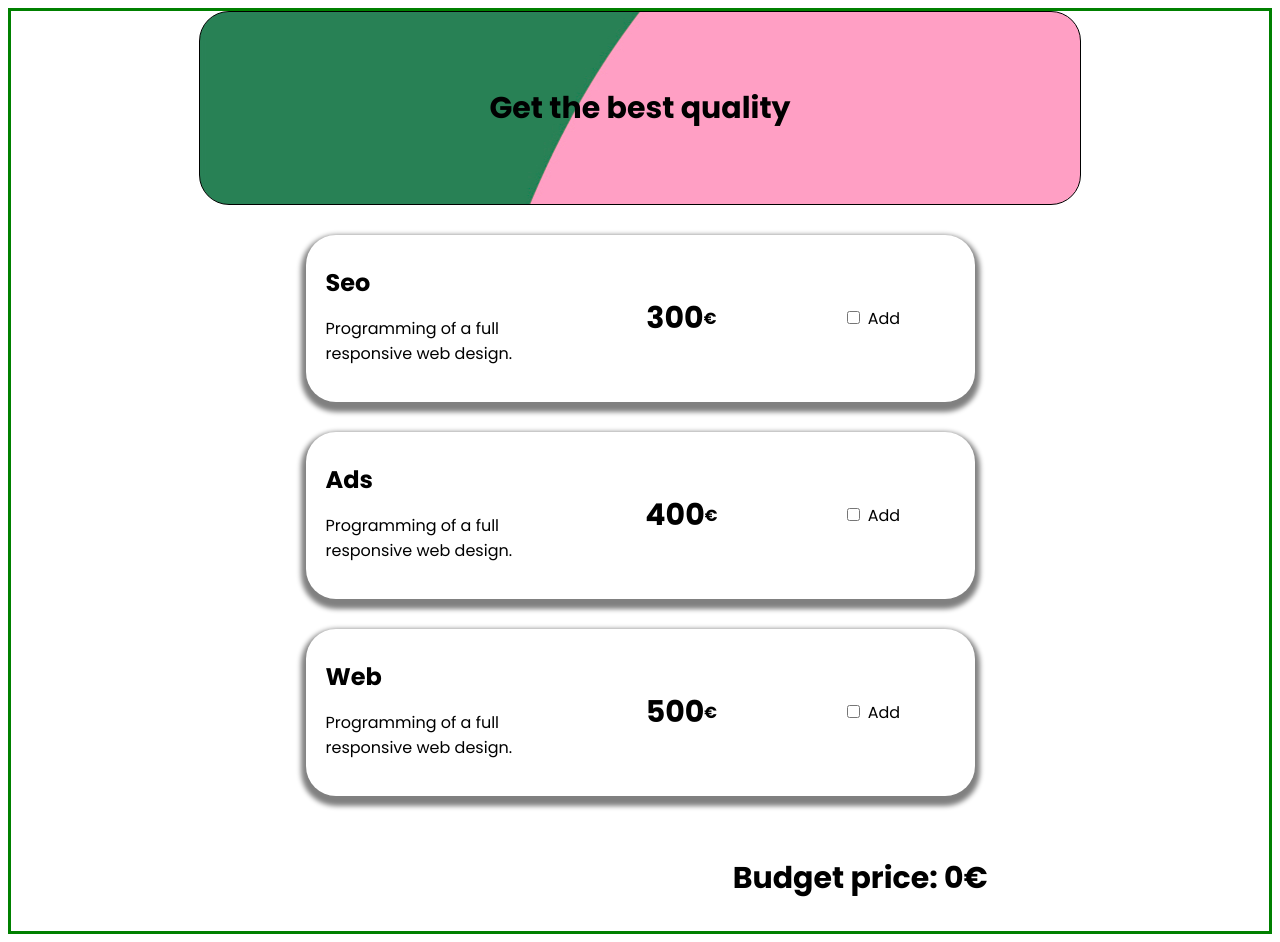
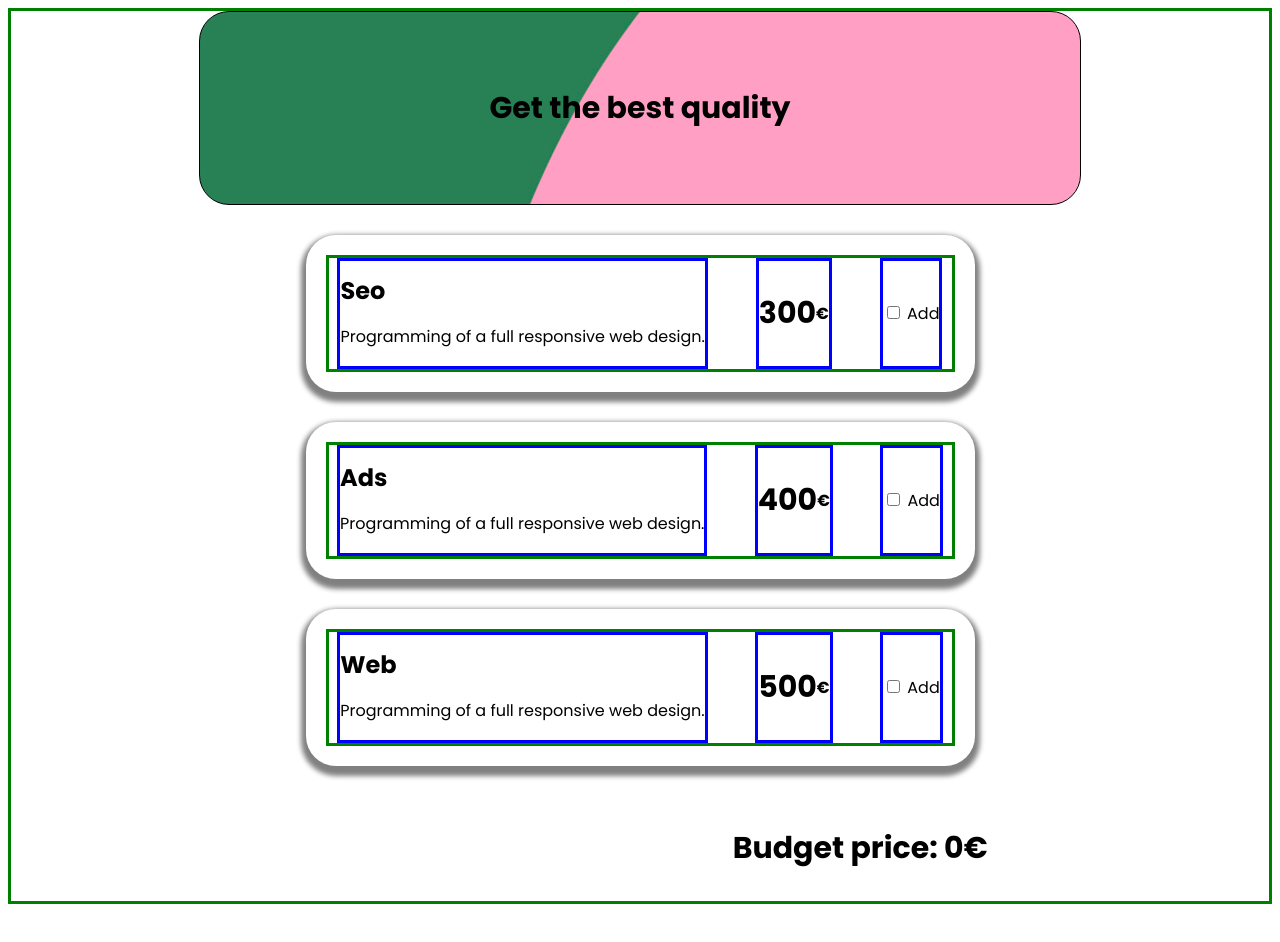
Before and after one commit to Mesadova/budget-app, a React (Vite) app: page / in a window 1280 px wide. After the commit the page ends 912 px from the top, so only its background shows below. Built offline with nearby package versions, Linux system fonts and the light colour scheme.

Commit message:
Parameters.jsx

```diff
--- a/src/components/Card.jsx
+++ b/src/components/Card.jsx
@@ -1,33 +1,53 @@
 import styled from "styled-components"
-import { Card, CardBody, CardTitle, CardText, FormCheck } from "react-bootstrap"
+import { Card, CardBody, CardTitle, CardText, FormCheck, Row, Col } from "react-bootstrap"
 import { useState } from "react"
+import Parameters from './Parameters'
 
 const StyledCard = styled(Card)`
     display: flex;
+    flex-direction: column;
+    flex-wrap: nowrap;
+    min-width: 50%;
     padding: 20px;
     box-shadow: -0px 5px 5px 5px grey;
-    width: 40%;
-    min-width: 50%;
     border-radius: 30px;
     overflow: hidden;
     font-family: Poppins;
-    justify-content: space-between;
     background-color: white;
-    gap: 25px;
+    align-content: center;
+`
+
+const CardContainer = styled.div`
+  display: flex;
+  flex-grow: 1;
+  justify-content: space-around;
+  border: solid;
+  border-color: green;
+  gap: 30px;
+  &.parameters {
+        align-items: flex-end;
+        justify-content: flex-end;
+        align-content: flex-end;
+        flex-direction: column;
+
+    }
 `
 
 const StyledCardBody = styled(CardBody)`
+    border: solid;
+    border-color: blue;
     display: flex;
     font-size: 16px;
-    width: 30%;
     align-items: center;
     justify-content: center;
     align-content: center;
     &.header {
         align-items: flex-start;
         flex-direction: column;
-        width: 45%;
     }
+    &.parameters {
+    }
+
 `
 
 const StyledCardTitle = styled(CardTitle)`
@@ -59,6 +79,7 @@ const AppCard = (props) => {
 
     return(
         <StyledCard>
+            <CardContainer>
                     <StyledCardBody className="header">
                         <StyledCardTitle>{props.title}</StyledCardTitle>
                         <StyledCardText>{props.description}</StyledCardText>
@@ -71,6 +92,15 @@ const AppCard = (props) => {
                         checked={isChecked} onChange={handleCheckboxChange}>
                         </FormCheck>
                     </StyledCardBody>
+            </CardContainer>
+                {isChecked ? (
+                    <CardContainer className='parameters'>
+                        <StyledCardBody className='parameters'>
+                            <Parameters>
+                            </Parameters>
+                        </StyledCardBody>
+                    </CardContainer>
+                ) : (null)}
         </StyledCard>
     )
 }
--- /dev/null
+++ b/src/components/Parameters.jsx
@@ -0,0 +1,59 @@
+import { Form, Button } from "react-bootstrap"
+import styled from "styled-components"
+
+const StyledInput = styled(Form.Control)`
+  font-size: 12px;
+  padding: 2px 5px;
+  width: 30%;
+  height: 25px;
+  border-radius: 7px;
+`;
+
+const ButtonManage = styled(Button)`
+    outline: 0;
+    cursor: pointer;
+    overflow: visible;
+    border-radius: 95px;
+    background: #FFD814;
+    border: 1px solid #000000;
+    font-size: 15px;
+    height: 25px;
+    width: 25px;
+    text-align: center;
+    font-weight: bold;
+    color: #0F1111;
+`
+
+const Parameters = () => {
+
+    return (
+        <table>
+            <tr>
+                <td align='right'>
+                    <p>Number of pages</p>
+                </td>
+                <td width='30%' height='20%' align='right'>
+                    <Form >
+                        <ButtonManage type="submit">-</ButtonManage>
+                        <StyledInput name="" />
+                        <ButtonManage type="submit">+</ButtonManage>
+                    </Form>
+                </td>
+            </tr>
+            <tr>
+                <td align='right'>
+                <p>Number of languages</p>
+                </td>
+                <td width='25%' height='20%' align='right'>
+                    <Form >
+                        <ButtonManage type="submit">-</ButtonManage>
+                        <StyledInput name="" />
+                        <ButtonManage type="submit">+</ButtonManage>
+                    </Form>
+                </td>
+            </tr>
+        </table>
+    )
+}
+
+export default Parameters
```
Lines whose indentation alone changed are shown as unchanged.
